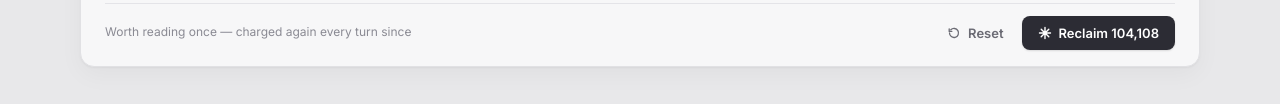
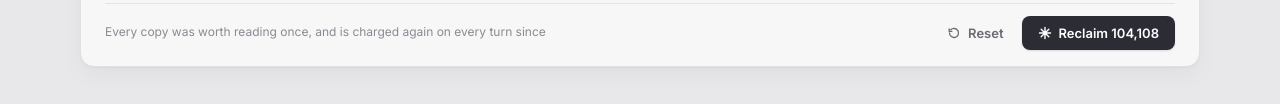
Before and after one commit to JesseZhang97/context-window-demo, a plain HTML site: page index.html in a window 1280 px wide. Shown: the part 892-996 px from the top of the page. Drawn offline with Linux system fonts and the light colour scheme.

Commit message:
Restore full captions; keep one line via CSS
Revert shortened EN copy. Footer caption stays single-line with nowrap + ellipsis for both languages.

```diff
--- a/app.js
+++ b/app.js
@@ -12,8 +12,8 @@
       pctFull: (n) => `${n}% full`,
       headline: "Over half of this window is work that already landed",
       doneHeadline: "Every token left in here is work still in play",
-      caption: "Worth reading once — charged again every turn since",
-      doneCaption: "Old copies, unread output, and turns collapsed to summaries",
+      caption: "Every copy was worth reading once, and is charged again on every turn since",
+      doneCaption: "Superseded copies, unread tool output, and old turns collapsed to summaries",
       carried: "Carried",
       of: "of",
       room: "Room left",
--- a/index.html
+++ b/index.html
@@ -75,7 +75,7 @@
       <section class="grid" id="breakdown" aria-label="Breakdown"></section>
 
       <footer class="footer">
-        <p class="caption" id="caption">Worth reading once — charged again every turn since</p>
+        <p class="caption" id="caption">Every copy was worth reading once, and is charged again on every turn since</p>
         <div class="actions">
           <button type="button" class="btn btn-ghost" id="btnReset" title="Reset (R)">
             <svg width="14" height="14" viewBox="0 0 14 14" fill="none" aria-hidden="true">
--- a/styles.css
+++ b/styles.css
@@ -450,7 +450,7 @@ h1 {
 
 .caption {
   margin: 0;
-  flex: 1;
+  flex: 1 1 auto;
   min-width: 0;
   font-size: 12px;
   color: var(--muted);
```
